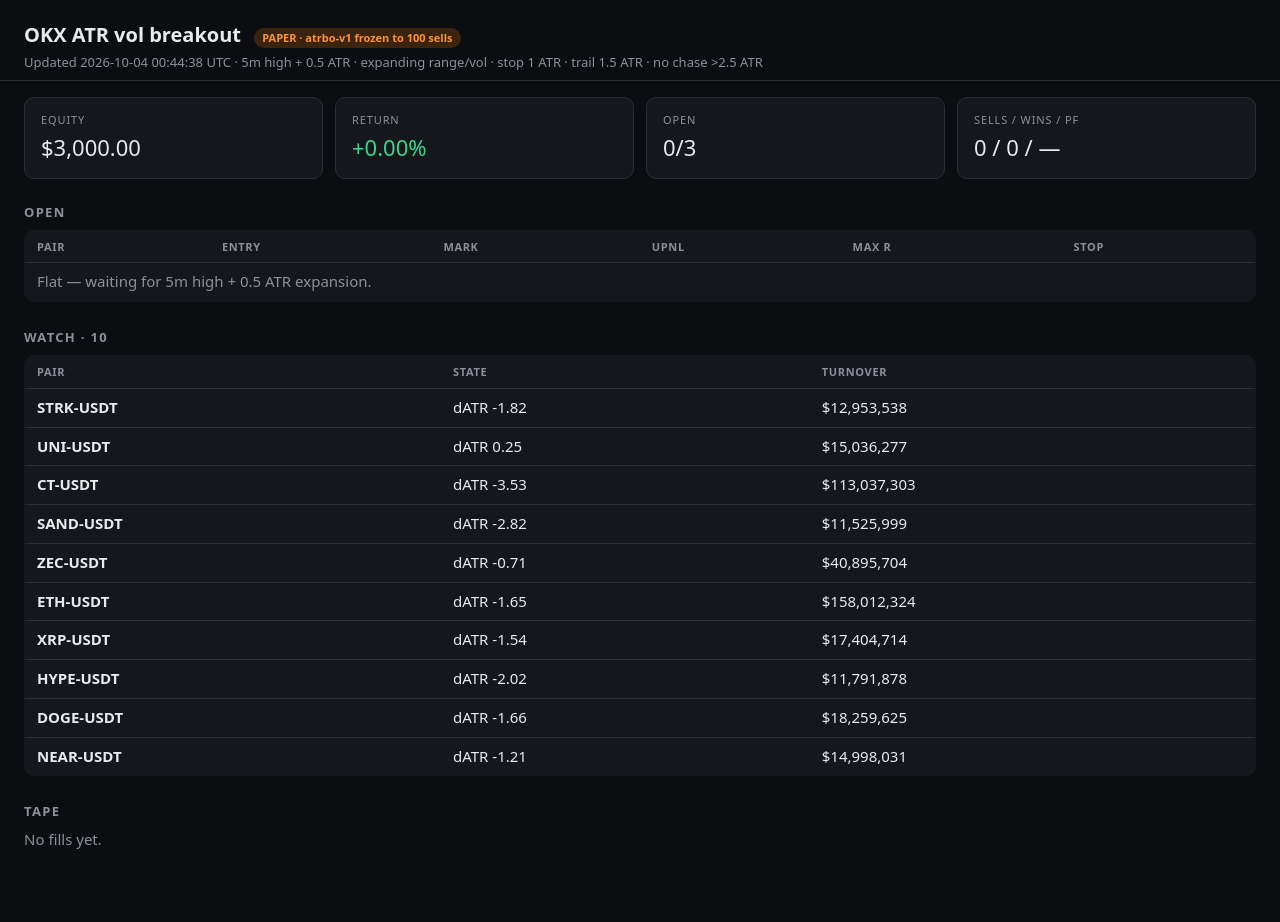
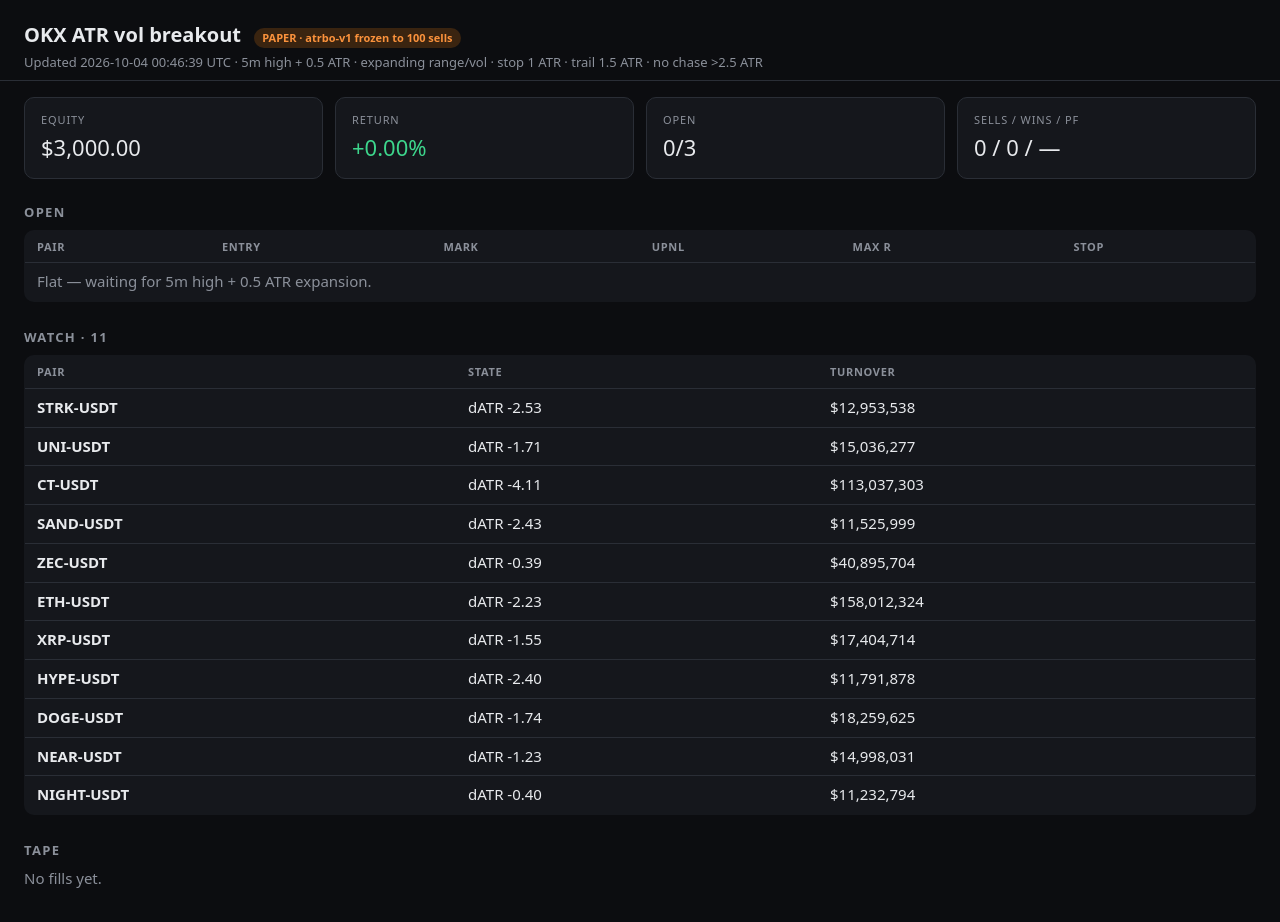
Before and after one commit to pixel-vector-bell/okx-atrbo-paper, a plain HTML site: page index.html in a window 1280 px wide. Before the commit the page ends 883 px from the top, so only its background shows below. Drawn offline with Linux system fonts and the light colour scheme.

Commit message:
atrbo blotter 00:46:39 UTC

```diff
--- a/index.html
+++ b/index.html
@@ -27,7 +27,7 @@
 </style></head><body>
 <header>
   <h1>OKX ATR vol breakout <span class="paper">PAPER · atrbo-v1 frozen to 100 sells</span></h1>
-  <div class="sub">Updated 2026-10-04 00:44:38 UTC · 5m high + 0.5 ATR · expanding range/vol · stop 1 ATR · trail 1.5 ATR · no chase &gt;2.5 ATR</div>
+  <div class="sub">Updated 2026-10-04 00:46:39 UTC · 5m high + 0.5 ATR · expanding range/vol · stop 1 ATR · trail 1.5 ATR · no chase &gt;2.5 ATR</div>
 </header>
 <div class="grid">
   <div class="stat"><div class="k">Equity</div><div class="v">$3,000.00</div></div>
@@ -38,7 +38,7 @@
 <div class="wrap">
   <div><h2>Open</h2>
     <table><thead><tr><th>Pair</th><th>Entry</th><th>Mark</th><th>uPnL</th><th>Max R</th><th>Stop</th></tr></thead><tbody><tr><td colspan='6' class='muted'>Flat — waiting for 5m high + 0.5 ATR expansion.</td></tr></tbody></table></div>
-  <div><h2>Watch · 10</h2>
-    <table><thead><tr><th>Pair</th><th>State</th><th>Turnover</th></tr></thead><tbody><tr><td class='sym'>STRK-USDT</td><td>dATR -1.82</td><td>$12,953,538</td></tr><tr><td class='sym'>UNI-USDT</td><td>dATR 0.25</td><td>$15,036,277</td></tr><tr><td class='sym'>CT-USDT</td><td>dATR -3.53</td><td>$113,037,303</td></tr><tr><td class='sym'>SAND-USDT</td><td>dATR -2.82</td><td>$11,525,999</td></tr><tr><td class='sym'>ZEC-USDT</td><td>dATR -0.71</td><td>$40,895,704</td></tr><tr><td class='sym'>ETH-USDT</td><td>dATR -1.65</td><td>$158,012,324</td></tr><tr><td class='sym'>XRP-USDT</td><td>dATR -1.54</td><td>$17,404,714</td></tr><tr><td class='sym'>HYPE-USDT</td><td>dATR -2.02</td><td>$11,791,878</td></tr><tr><td class='sym'>DOGE-USDT</td><td>dATR -1.66</td><td>$18,259,625</td></tr><tr><td class='sym'>NEAR-USDT</td><td>dATR -1.21</td><td>$14,998,031</td></tr></tbody></table></div>
+  <div><h2>Watch · 11</h2>
+    <table><thead><tr><th>Pair</th><th>State</th><th>Turnover</th></tr></thead><tbody><tr><td class='sym'>STRK-USDT</td><td>dATR -2.53</td><td>$12,953,538</td></tr><tr><td class='sym'>UNI-USDT</td><td>dATR -1.71</td><td>$15,036,277</td></tr><tr><td class='sym'>CT-USDT</td><td>dATR -4.11</td><td>$113,037,303</td></tr><tr><td class='sym'>SAND-USDT</td><td>dATR -2.43</td><td>$11,525,999</td></tr><tr><td class='sym'>ZEC-USDT</td><td>dATR -0.39</td><td>$40,895,704</td></tr><tr><td class='sym'>ETH-USDT</td><td>dATR -2.23</td><td>$158,012,324</td></tr><tr><td class='sym'>XRP-USDT</td><td>dATR -1.55</td><td>$17,404,714</td></tr><tr><td class='sym'>HYPE-USDT</td><td>dATR -2.40</td><td>$11,791,878</td></tr><tr><td class='sym'>DOGE-USDT</td><td>dATR -1.74</td><td>$18,259,625</td></tr><tr><td class='sym'>NEAR-USDT</td><td>dATR -1.23</td><td>$14,998,031</td></tr><tr><td class='sym'>NIGHT-USDT</td><td>dATR -0.40</td><td>$11,232,794</td></tr></tbody></table></div>
   <div><h2>Tape</h2><div class='muted'>No fills yet.</div></div>
 </div></body></html>
```
